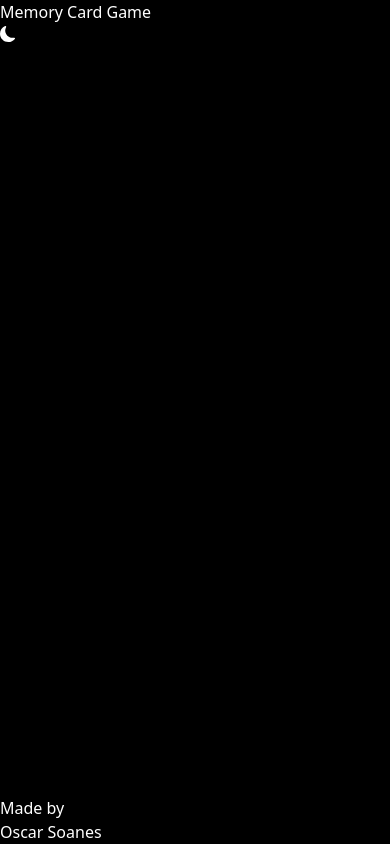
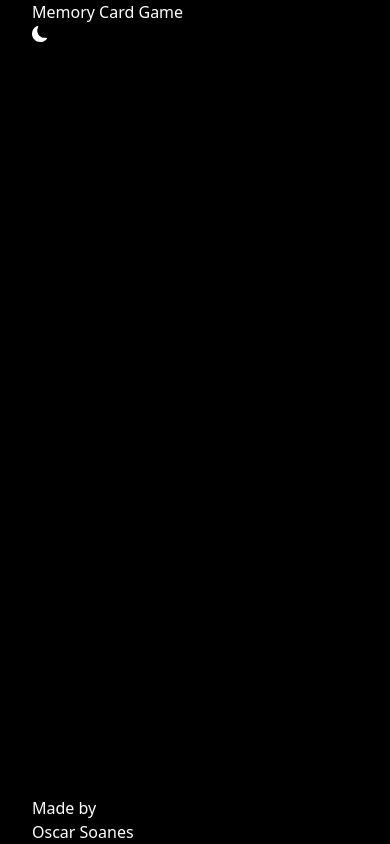
Before and after one commit to OscarSoanes/memory-card, a React (Create React App) app: page / in a window 390 px wide. Built offline with nearby package versions, Linux system fonts and the light colour scheme.

Commit message:
Added responsive layout to the header, main and footer for width of container

```diff
--- a/src/index.css
+++ b/src/index.css
@@ -14,3 +14,8 @@ html, body {
     display: grid;
     grid-template-rows: min-content 1fr min-content;
 }
+
+header, main, footer {
+    width: min(110ch, calc(100% - 4rem));
+    margin-inline: auto;
+}
```
